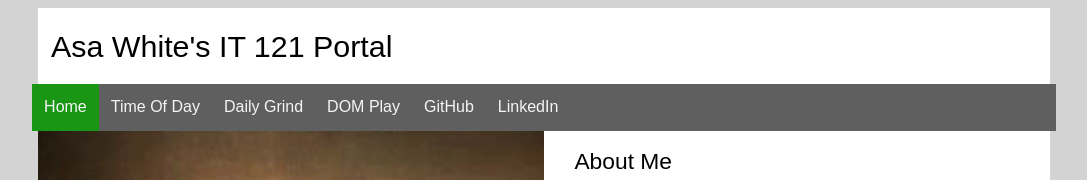
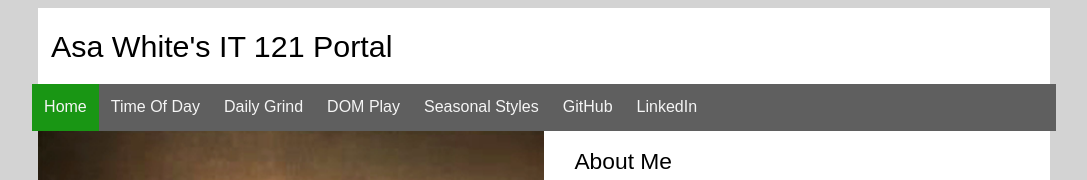
Before and after one commit to 253asap/portal, a plain HTML site: page index.html in a window 1280 px wide. Shown: the top 180 px of the page, without its empty margins (96-1183 px from the left). Drawn offline with Linux system fonts and the light colour scheme.

Commit message:
added season tab

```diff
--- a/index.html
+++ b/index.html
@@ -26,6 +26,11 @@
         >
         <a href="https://253asap.github.io/dom-play/index.html" target="_blank"
           >DOM Play</a
+        >
+        <a
+          href="https://253asap.github.io/seasonal-styles/index.html"
+          target="_blank"
+          >Seasonal Styles</a
         >
         <a href="https://github.com/253asap" target="_blank">GitHub</a>
         <a href="https://www.linkedin.com/in/asawhite/" target="_blank"
```
